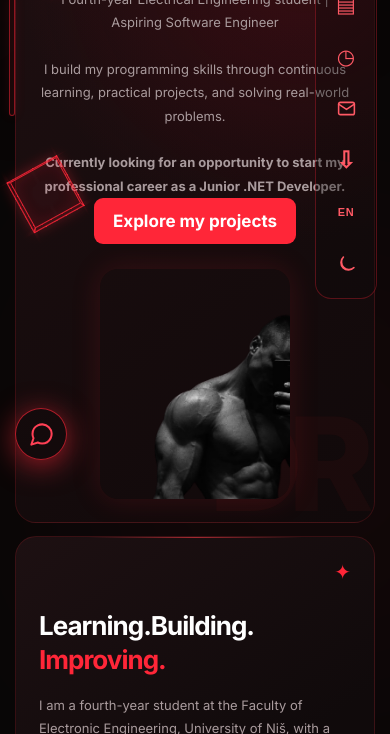
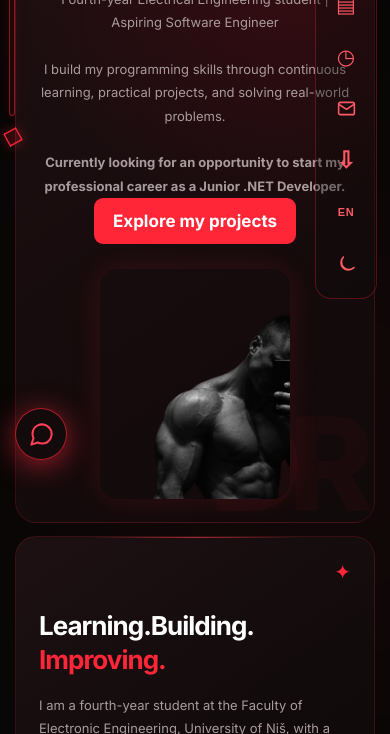
Before and after one commit to codewithdusan/portfolio, a plain HTML site: page index.html in a window 390 px wide. Shown: the part 366-1100 px from the top of the page. Drawn offline with Linux system fonts and the light colour scheme.

Commit message:
Update mobile cubes

```diff
--- a/script.js
+++ b/script.js
@@ -645,6 +645,7 @@ document.addEventListener("DOMContentLoaded", function () {
 
 });
 
+
 // =================================
 // 3D CUBE - SCROLL ANIMATION
 // =================================
@@ -676,6 +677,7 @@ document.addEventListener("DOMContentLoaded", function () {
 
     }, { passive: true });
 
+
     // Animacija kocke
     function animateCube(timestamp) {
 
@@ -698,14 +700,17 @@ document.addEventListener("DOMContentLoaded", function () {
         rotationX += speedX * deltaTime;
         rotationY += speedY * deltaTime;
 
+        // Rotacija obe kocke u suprotnim smerovima
         techCubes.forEach((techCube, index) => {
 
-    const direction = index === 0 ? 1 : -1;
+            const direction = index === 0 ? 1 : -1;
 
-    techCube.style.transform =
-        `rotateX(${rotationX}deg) rotateY(${rotationY * direction}deg)`;
+            techCube.style.transformOrigin = "center center";
 
-});
+            techCube.style.transform =
+                `rotateX(${rotationX}deg) rotateY(${rotationY * direction}deg)`;
+
+        });
 
         requestAnimationFrame(animateCube);
     }
--- a/style.css
+++ b/style.css
@@ -3266,3 +3266,72 @@ html[data-theme="light"] .loader-logo {
 .tech-cube-container.tech-cube-bottom {
     top: calc(50% + 110px) !important;
 }
+/* =================================
+   MOBILE - SCROLL BAR AND 3D CUBES
+================================= */
+
+@media (max-width: 600px) {
+
+    /* Obe kocke */
+    .tech-cube-container {
+    width: 28px !important;
+    height: 28px !important;
+    left: -8px !important;
+    right: auto !important;
+
+    display: block;
+    perspective: 1000px;
+}
+
+.tech-cube {
+    position: absolute;
+    width: 14px;
+    height: 14px;
+    left: 50%;
+    top: 50%;
+    margin: 0;
+    transform-style: preserve-3d;
+    transform-origin: center center;
+}
+
+    /* Gornja kocka */
+    .tech-cube-container:not(.tech-cube-bottom) {
+        top: calc(50% - 100px) !important;
+    }
+
+    /* Donja kocka */
+    .tech-cube-container.tech-cube-bottom {
+        top: calc(50% + 60px) !important;
+    }
+
+    /* Strane kocki */
+    .cube-face {
+        width: 14px !important;
+        height: 14px !important;
+    }
+
+    .cube-face.front {
+        transform: translateZ(7px);
+    }
+
+    .cube-face.back {
+        transform: rotateY(180deg) translateZ(7px);
+    }
+
+    .cube-face.right {
+        transform: rotateY(90deg) translateZ(7px);
+    }
+
+    .cube-face.left {
+        transform: rotateY(-90deg) translateZ(7px);
+    }
+
+    .cube-face.top {
+        transform: rotateX(90deg) translateZ(7px);
+    }
+
+    .cube-face.bottom {
+        transform: rotateX(-90deg) translateZ(7px);
+    }
+
+}
```
